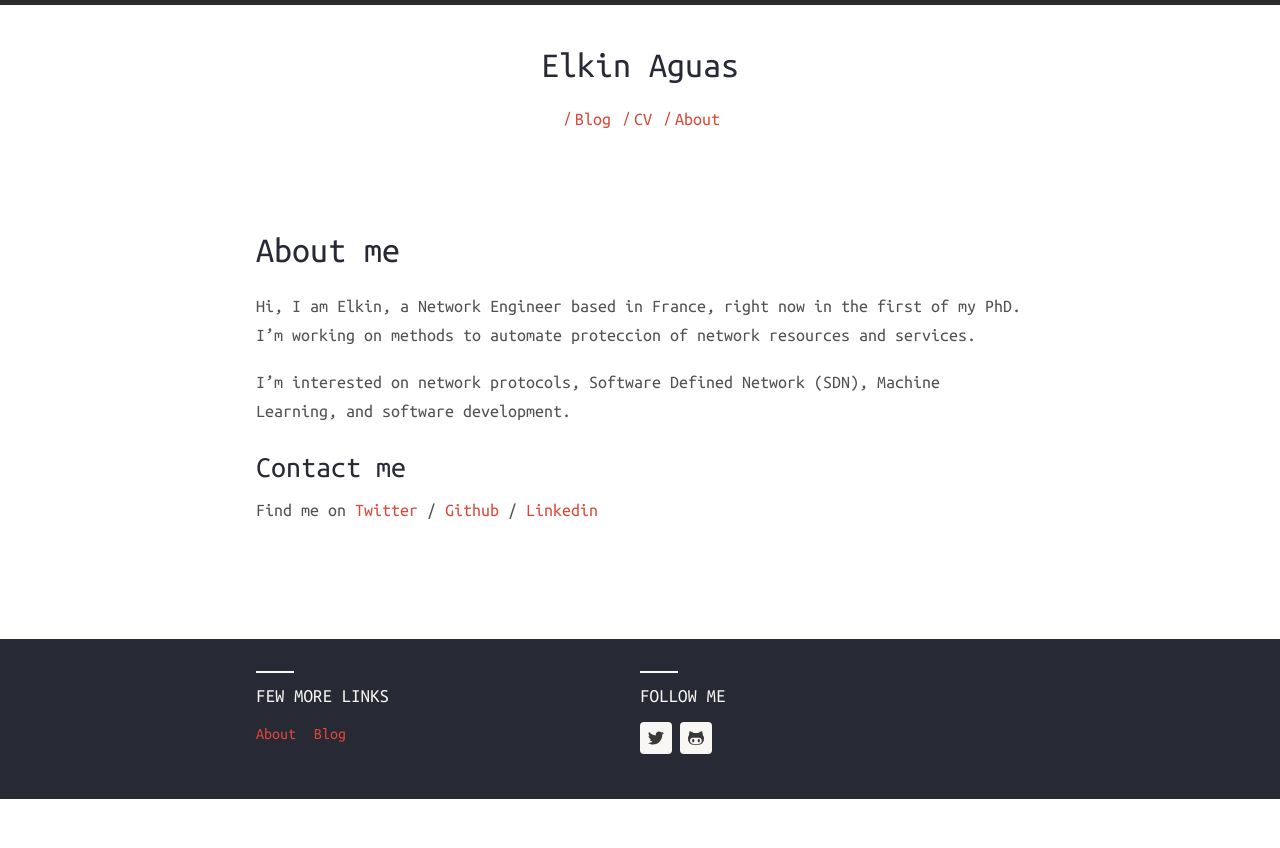
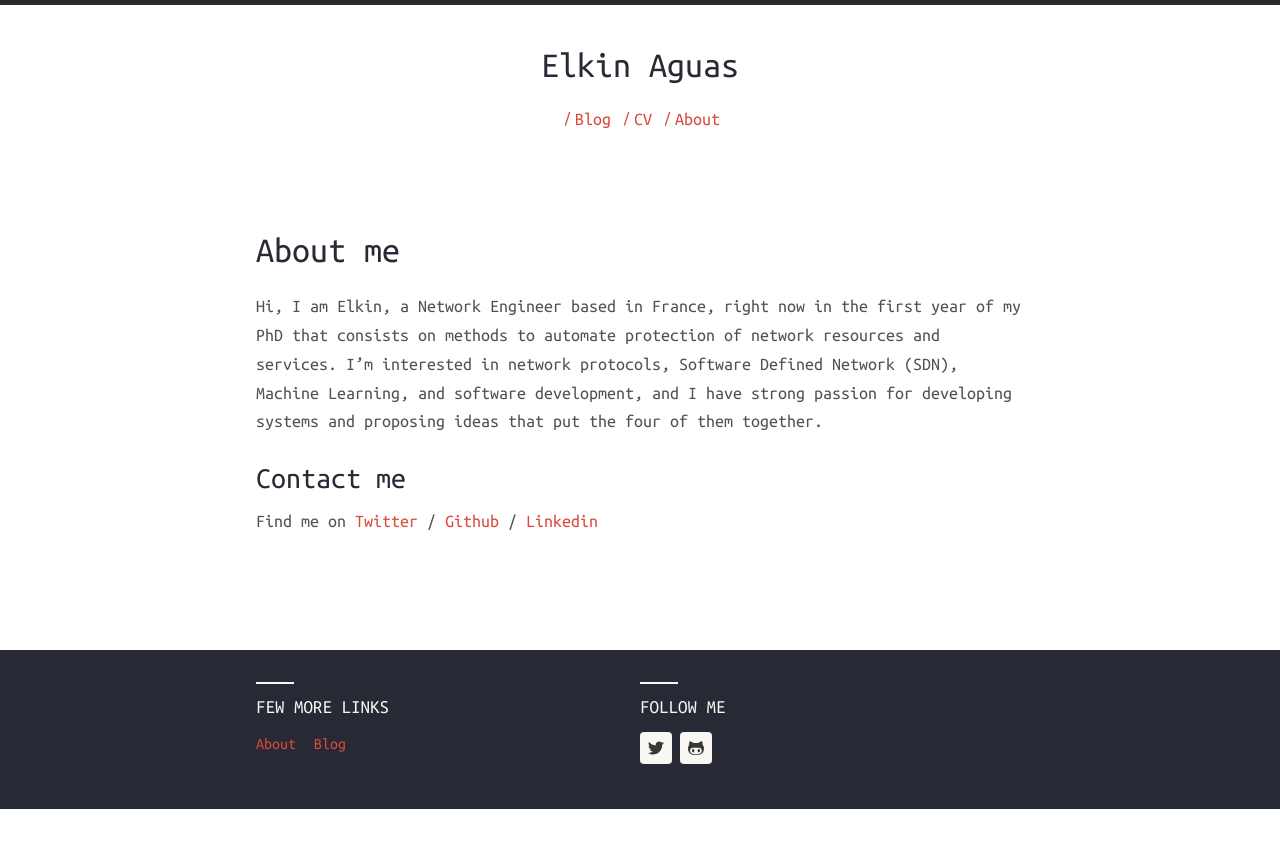
Before and after one commit to elkinaguas/elkinaguas.github.io, a Jekyll site: the page built from about.md, in a window 1280 px wide. Shown: the top 848 px of the page. Built offline with Jekyll 4.4.1, drawn with Linux system fonts in a browser that asks for light colours; nearby versions of some CDN libraries.

Commit message:
Update about.md

```diff
--- a/about.md
+++ b/about.md
@@ -5,9 +5,7 @@ permalink: /about/
 ---
 <head><link rel='shortcut icon' type='image/png' href='/favicon.png' /></head>
 
-Hi, I am Elkin, a Network Engineer based in France, right now in the first of my PhD. I'm working on methods to automate proteccion of network resources and services.
-
-I'm interested on network protocols, Software Defined Network (SDN), Machine Learning, and software development.
+Hi, I am Elkin, a Network Engineer based in France, right now in the first year of my PhD that consists on methods to automate protection of network resources and services. I'm interested in network protocols, Software Defined Network (SDN), Machine Learning, and software development, and I have strong passion for developing systems and proposing ideas that put the four of them together.
 
 ### Contact me
 
```
